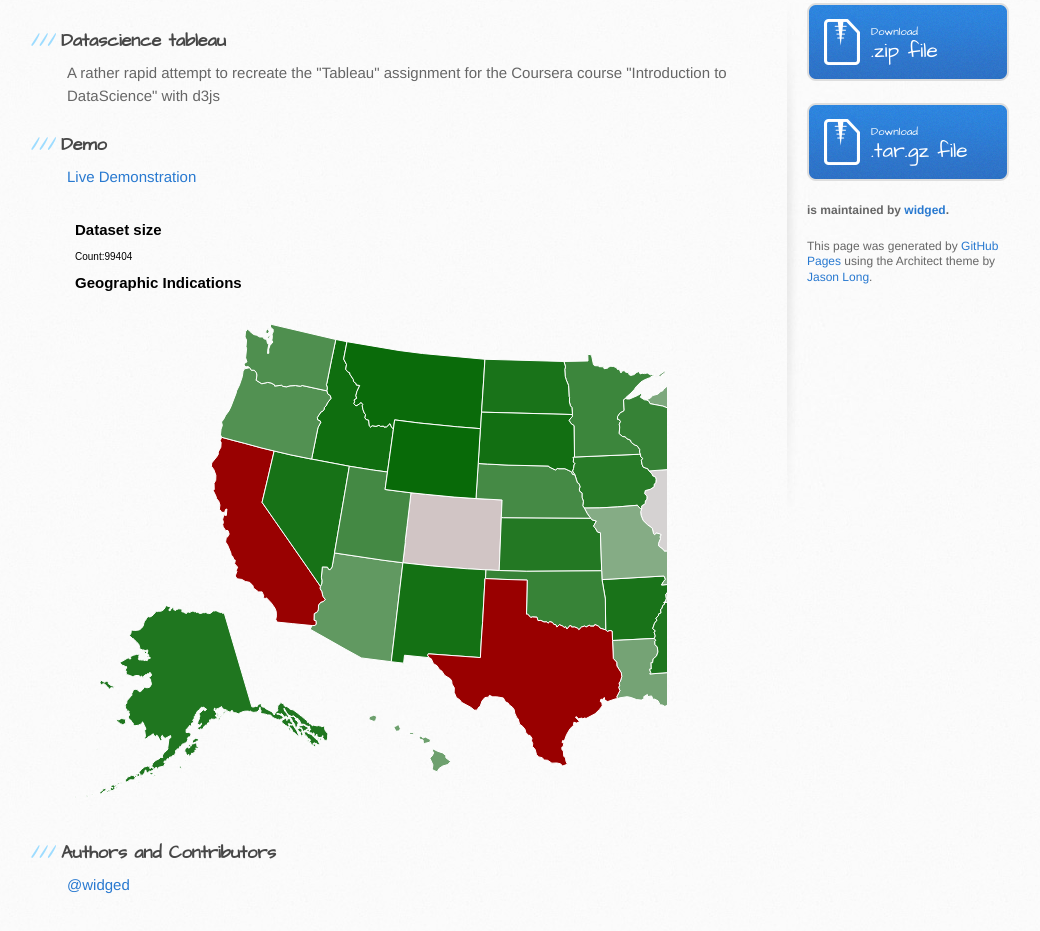
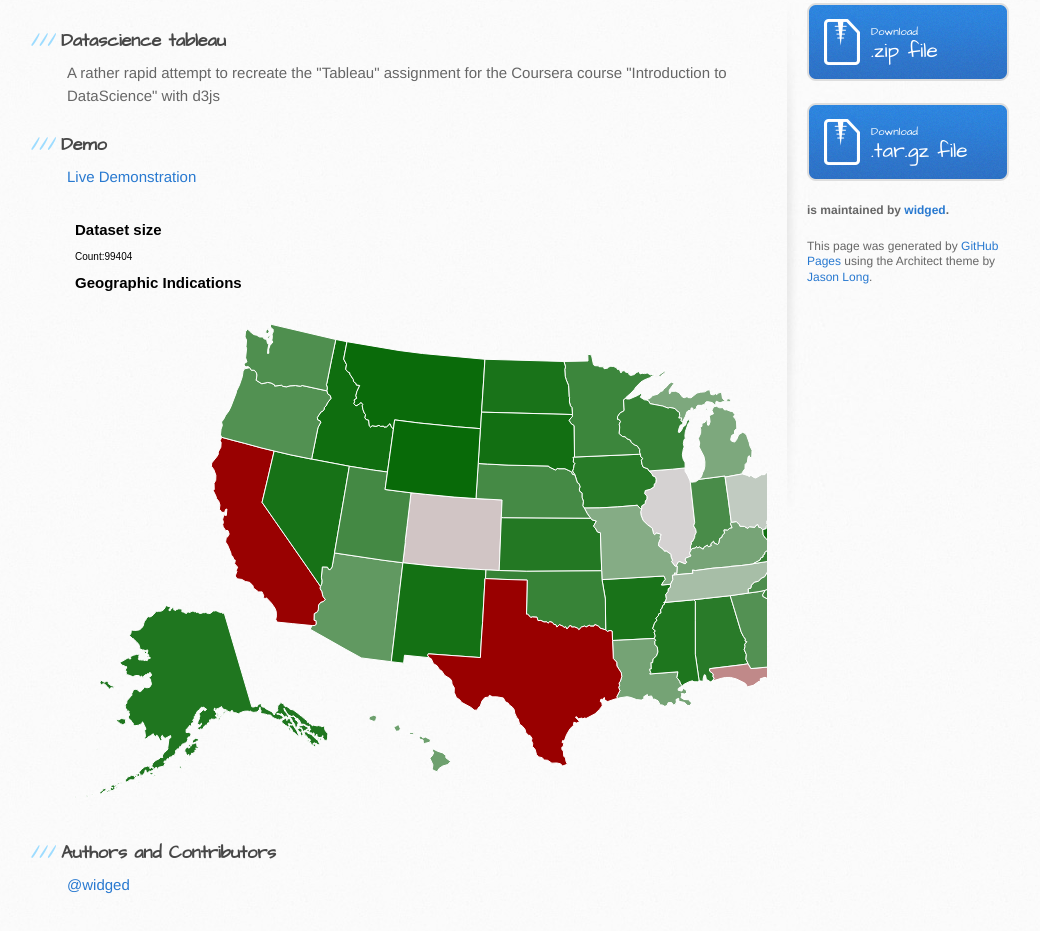
Before and after one commit to widged/Datascience_Tableau, a plain HTML site: page index.html in a window 1280 px wide. Shown: the part 301-1232 px from the top of the page, without its empty margins (103-1143 px from the left). Drawn offline with Linux system fonts and the light colour scheme.

Commit message:
demo in iframe

```diff
--- a/index.html
+++ b/index.html
@@ -36,7 +36,7 @@
 
           <p><a href="demo/index.html">Live Demonstration</p>
 
-          <iframe src="demo/index.html" width="600" height="600">iframe not supported</iframe>
+          <iframe src="demo/index.html" width="700" height="600">iframe not supported</iframe>
 
           <h3><a name="authors-and-contributors" class="anchor" href="#authors-and-contributors"><span class="octicon octicon-link"></span></a>Authors and Contributors</h3>
 
```
